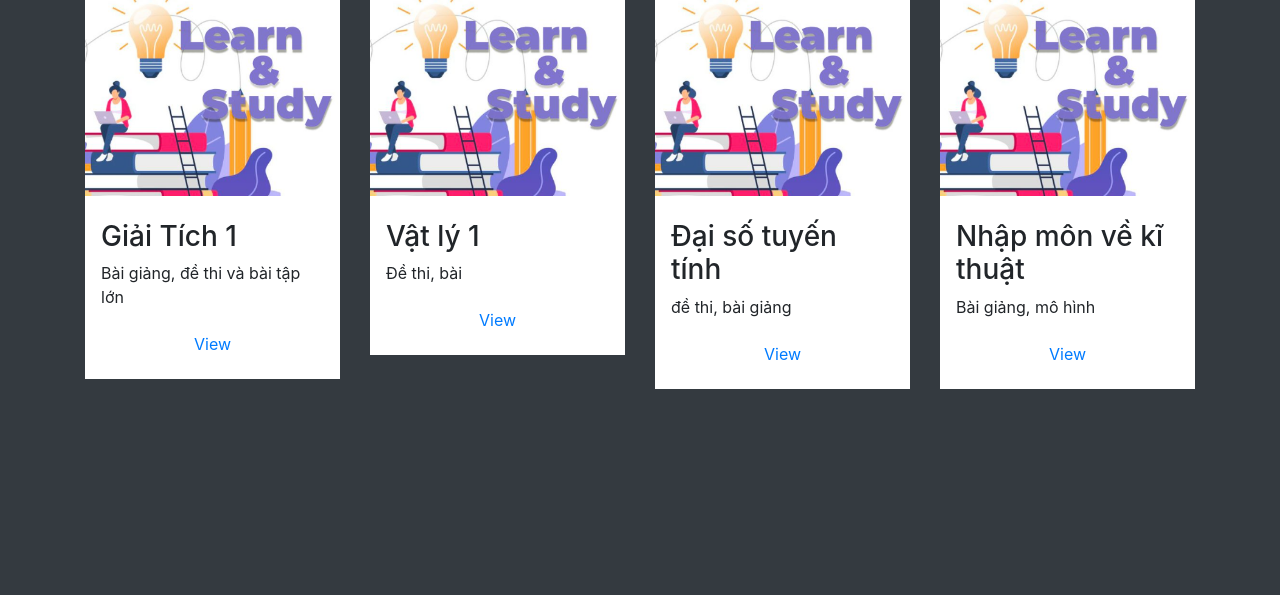
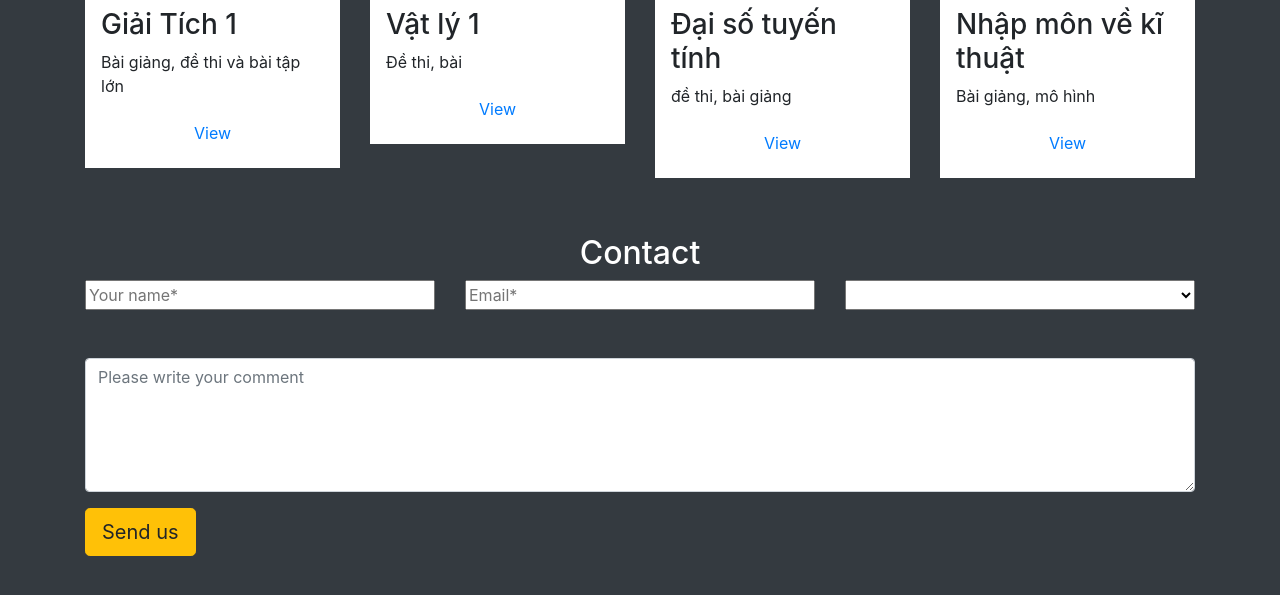
Before and after one commit to dinhphuckhang/CEAC, a website: page index.html in a window 1280 px wide. Shown: the part 647-1242 px from the top of the page. Before the commit the page ends 1092 px from the top, so only its background shows below. Drawn offline with nearby package versions, Linux system fonts and the light colour scheme.

Commit message:
Update index.html

```diff
--- a/index.html
+++ b/index.html
@@ -9,7 +9,7 @@
     <link rel="stylesheet" href="css/bootstrap.min.css">
     <link rel="stylesheet" href="https://cdnjs.cloudflare.com/ajax/libs/font-awesome/6.4.0/css/all.min.css">
     <link rel="stylesheet" href="css/style.css">
-    <title>Study help</title>
+    <title>CEACCEAC</title>
 </head>
 <body class="bg-dark">
     <nav class="navbar navbar-dark navbar-expand-sm bg-dark fixed-top">
@@ -48,7 +48,7 @@
             <div id="mycarousel" class="carousel slide" data-ride="carousel">
                 <div class="carousel-inner" role="listbox">
                     <div class="carousel-item active">
-                        <img class="d-block img-fluid" src="Images/Ảnh chụp màn hình 2024-08-17 201135.png" alt="">
+                        <img class="d-block img-fluid" src="Images/Ảnh chụp màn hình 2024-11-16 210401.png" alt="">
                         <div class="carousel-caption d-none d-md-block">
                             <h2>CEAC
 
@@ -169,6 +169,27 @@
 
 
 
+    </div>
+    <div class="content-2 container mb-5 ">
+        <h2 class="text-center text-white" >Contact</h2>
+        <div class="row">
+            <div class="col">
+                <input class="w-100" type="text" placeholder="Your name*">
+            </div>
+            <div class="col" >
+                <input class="w-100" type="text" placeholder="Email*">
+            </div>
+            <div class="col">
+                <select  class="w-100 h-100" name="" id="" >Select a service</select>
+            </div>
+        </div>
+
+        <div class="form-group mt-5">
+            <textarea class="form-control" rows="5" id="comment" placeholder="Please write your comment"></textarea>
+        </div>
+        <button type="button" class="btn btn-warning btn-lg ">Send us</button>
+    </div>
+
 
 
 
```
